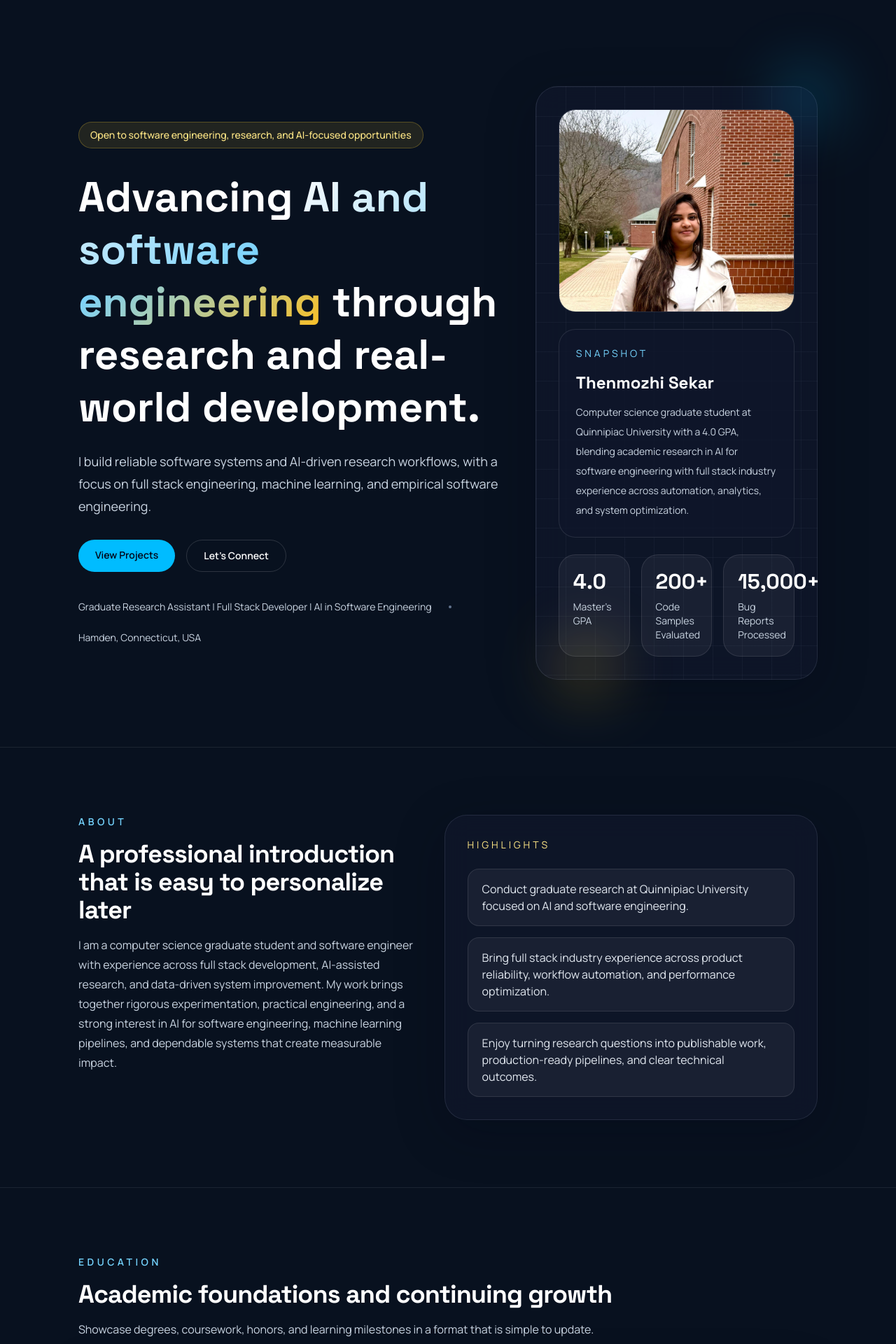
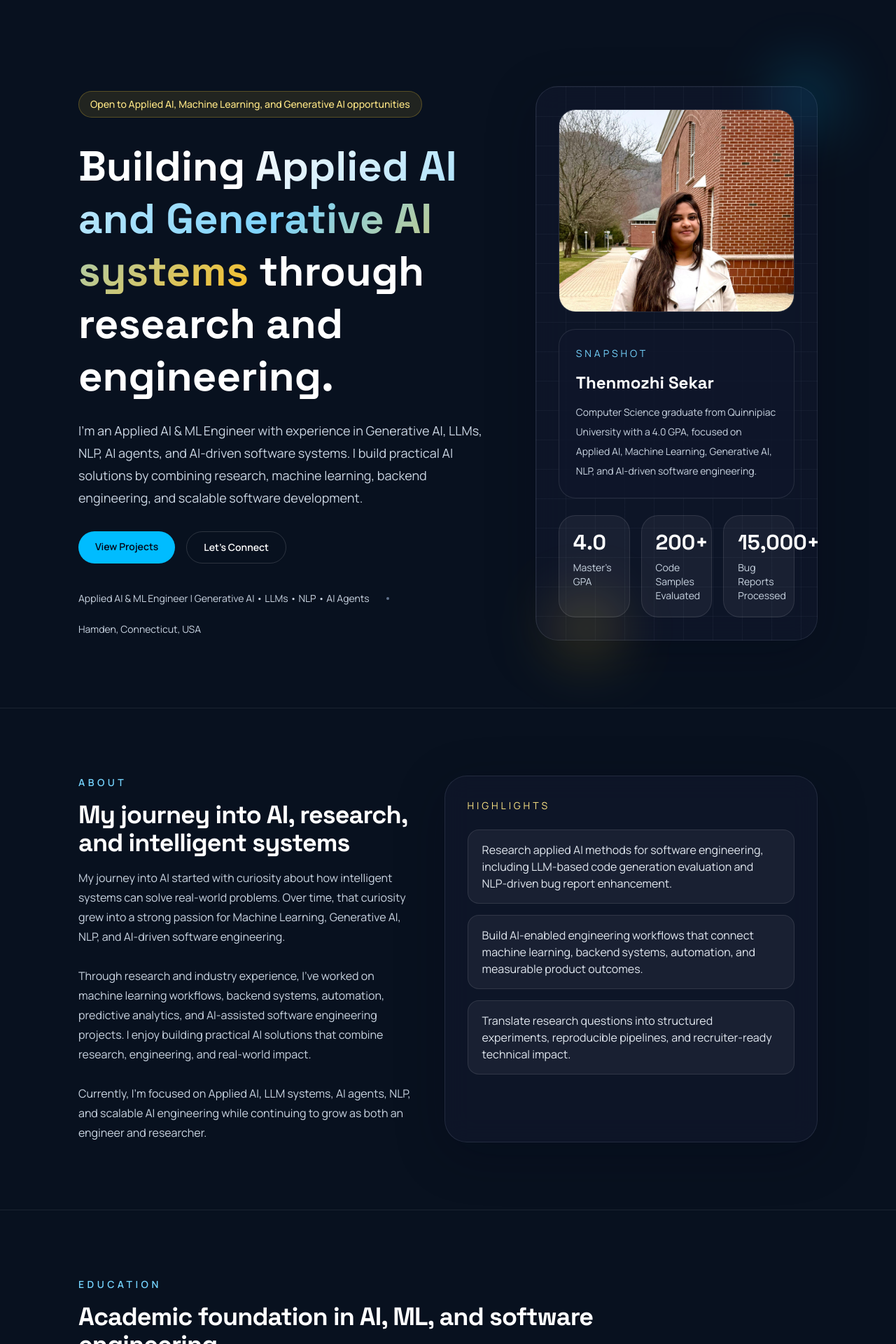
Before and after one commit to Thenmozhi2999/Thenmozhi_Sekar_Portfolio, a React (Vite) app: page / in a window 1280 px wide. Shown: the part 120-2040 px from the top of the page at 70% size. Built offline with nearby package versions, Linux system fonts and the light colour scheme.

Commit message:
Update portfolio AI ML branding

```diff
--- a/src/components/About.jsx
+++ b/src/components/About.jsx
@@ -8,7 +8,7 @@ export default function About() {
       <div className="grid gap-10 lg:grid-cols-[0.95fr_1.05fr]">
         <SectionHeading
           eyebrow="About"
-          title="A professional introduction that is easy to personalize later"
+          title="My journey into AI, research, and intelligent systems"
           description={about.intro}
         />
 
--- a/src/components/Contact.jsx
+++ b/src/components/Contact.jsx
@@ -24,7 +24,7 @@ export default function Contact() {
         <div>
           <SectionHeading
             eyebrow="Contact"
-            title="Let people know how to reach you"
+            title="Let's connect on AI, research, and engineering"
             description={contact.message}
           />
 
--- a/src/components/Education.jsx
+++ b/src/components/Education.jsx
@@ -7,8 +7,8 @@ export default function Education() {
     <SectionWrapper id="education">
       <SectionHeading
         eyebrow="Education"
-        title="Academic foundations and continuing growth"
-        description="Showcase degrees, coursework, honors, and learning milestones in a format that is simple to update."
+        title="Academic foundation in AI, ML, and software engineering"
+        description="Graduate and undergraduate study grounded in intelligent systems, applied machine learning, algorithms, and research-driven software development."
       />
 
       <div className="mt-10 grid gap-6">
--- a/src/components/Experience.jsx
+++ b/src/components/Experience.jsx
@@ -7,8 +7,8 @@ export default function Experience() {
     <SectionWrapper id="experience">
       <SectionHeading
         eyebrow="Experience"
-        title="Roles shaped by ownership, curiosity, and measurable impact"
-        description="Use this section to describe the teams, products, and outcomes that best represent your career story."
+        title="Applied AI research and engineering experience"
+        description="Work spanning AI/ML research, LLM experimentation, backend systems, automation, analytics, and production-focused software engineering."
       />
 
       <div className="mt-10 space-y-6">
--- a/src/components/Hero.jsx
+++ b/src/components/Hero.jsx
@@ -10,7 +10,7 @@ export default function Hero() {
           </div>
 
           <h1 className="mt-8 font-['Space_Grotesk'] text-5xl font-bold leading-tight text-white sm:text-6xl">
-            Advancing <span className="text-gradient">AI and software engineering</span> through research and real-world development.
+            Building <span className="text-gradient">Applied AI and Generative AI systems</span> through research and engineering.
           </h1>
 
           <p className="mt-6 max-w-2xl text-lg leading-8 text-slate-300">
--- a/src/components/Resume.jsx
+++ b/src/components/Resume.jsx
@@ -8,7 +8,7 @@ export default function Resume() {
       <div className="panel rounded-[2rem] p-8 sm:p-10">
         <SectionHeading
           eyebrow="Resume"
-          title="A quick path for recruiters and collaborators to request your resume"
+          title="Resume for Applied AI and ML opportunities"
           description={resume.description}
         />
 
--- a/src/components/SectionHeading.jsx
+++ b/src/components/SectionHeading.jsx
@@ -8,7 +8,7 @@ export default function SectionHeading({ eyebrow, title, description }) {
         {title}
       </h2>
       {description ? (
-        <p className="mt-4 text-base leading-7 text-slate-300">{description}</p>
+        <p className="mt-4 whitespace-pre-line text-base leading-7 text-slate-300">{description}</p>
       ) : null}
     </div>
   );
--- a/src/components/Skills.jsx
+++ b/src/components/Skills.jsx
@@ -7,8 +7,8 @@ export default function Skills() {
     <SectionWrapper id="skills">
       <SectionHeading
         eyebrow="Skills"
-        title="Technical strengths organized by category"
-        description="Grouping skills this way keeps the section readable while making future edits much easier."
+        title="AI, ML, and engineering toolkit"
+        description="A practical skill set for building AI-powered products, machine learning workflows, LLM applications, and reliable software systems."
       />
 
       <div className="mt-10 grid gap-6 lg:grid-cols-3">
--- a/src/data/portfolioData.js
+++ b/src/data/portfolioData.js
@@ -13,16 +13,16 @@ export const navLinks = [
 
 export const profile = {
   name: "Thenmozhi Sekar",
-  title: "Graduate Research Assistant | Full Stack Developer | AI in Software Engineering",
+  title: "Applied AI & ML Engineer | Generative AI • LLMs • NLP • AI Agents",
   tagline:
-    "I build reliable software systems and AI-driven research workflows, with a focus on full stack engineering, machine learning, and empirical software engineering.",
+    "I'm an Applied AI & ML Engineer with experience in Generative AI, LLMs, NLP, AI agents, and AI-driven software systems. I build practical AI solutions by combining research, machine learning, backend engineering, and scalable software development.",
   location: "Hamden, Connecticut, USA",
   email: "Thenmozhi.Sekar@quinnipiac.edu",
   personalEmail: "then99mozhisekar@gmail.com",
   phone: "475-317-4537",
-  availability: "Open to software engineering, research, and AI-focused opportunities",
+  availability: "Open to Applied AI, Machine Learning, and Generative AI opportunities",
   snapshot:
-    "Computer science graduate student at Quinnipiac University with a 4.0 GPA, blending academic research in AI for software engineering with full stack industry experience across automation, analytics, and system optimization.",
+    "Computer Science graduate from Quinnipiac University with a 4.0 GPA, focused on Applied AI, Machine Learning, Generative AI, NLP, and AI-driven software engineering.",
   image: "/thenmozhi-hero.jpeg",
   heroStats: [
     { value: "4.0", label: "Master's GPA" },
@@ -39,11 +39,11 @@ export const profile = {
 
 export const about = {
   intro:
-    "I am a computer science graduate student and software engineer with experience across full stack development, AI-assisted research, and data-driven system improvement. My work brings together rigorous experimentation, practical engineering, and a strong interest in AI for software engineering, machine learning pipelines, and dependable systems that create measurable impact.",
+    "My journey into AI started with curiosity about how intelligent systems can solve real-world problems. Over time, that curiosity grew into a strong passion for Machine Learning, Generative AI, NLP, and AI-driven software engineering.\n\nThrough research and industry experience, I've worked on machine learning workflows, backend systems, automation, predictive analytics, and AI-assisted software engineering projects. I enjoy building practical AI solutions that combine research, engineering, and real-world impact.\n\nCurrently, I'm focused on Applied AI, LLM systems, AI agents, NLP, and scalable AI engineering while continuing to grow as both an engineer and researcher.",
   highlights: [
-    "Conduct graduate research at Quinnipiac University focused on AI and software engineering.",
-    "Bring full stack industry experience across product reliability, workflow automation, and performance optimization.",
-    "Enjoy turning research questions into publishable work, production-ready pipelines, and clear technical outcomes.",
+    "Research applied AI methods for software engineering, including LLM-based code generation evaluation and NLP-driven bug report enhancement.",
+    "Build AI-enabled engineering workflows that connect machine learning, backend systems, automation, and measurable product outcomes.",
+    "Translate research questions into structured experiments, reproducible pipelines, and recruiter-ready technical impact.",
   ],
 };
 
@@ -53,52 +53,52 @@ export const education = [
     degree: "Master of Science in Computer Science",
     period: "Aug 2024 - May 2026",
     details:
-      "GPA: 4.0. Graduate studies focused on advanced computer science, AI, and software engineering research.",
+      "GPA: 4.0. Graduate work focused on Applied AI, machine learning, intelligent systems, NLP, and software engineering research.",
   },
   {
     institution: "Madras University, Kanchipuram, TN, India",
     degree: "Bachelor of Computer Applications",
     period: "Aug 2018 - May 2021",
     details:
-      "GPA: 3.7. Built strong foundations in programming, software development, and computational problem solving.",
+      "GPA: 3.7. Built a strong foundation in programming, algorithms, databases, and software engineering that supports current AI/ML system development.",
   },
 ];
 
 export const experiences = [
   {
     company: "Quinnipiac University, Hamden, CT, USA",
-    role: "Graduate Research Assistant (AI/Software Engineering)",
+    role: "Graduate Research Assistant – AI/ML & Software Engineering",
     period: "Aug 2024 - Present",
     summary:
-      "Support AI and software engineering research through literature review, proposal development, experimental design, and implementation of data engineering and machine learning workflows.",
+      "Conduct applied AI and software engineering research across LLM evaluation, NLP workflows, machine learning experimentation, and AI-assisted developer tooling.",
     achievements: [
-      "Conduct weekly literature reviews in AI and software engineering to identify research gaps and emerging methodologies.",
-      "Collaborate with two faculty advisors to refine ideas, draft proposals, and shape research concepts into publishable topics.",
-      "Design and implement data engineering and machine learning pipelines in Python and Java, including LLM-based experimentation and analysis.",
+      "Review emerging AI/ML, LLM, and software engineering research to identify gaps, evaluation methods, and publishable research directions.",
+      "Collaborate with faculty advisors to shape research proposals, experimental design, and empirical studies around AI-driven software engineering.",
+      "Build Python and Java pipelines for data processing, NLP analysis, LLM-based experimentation, and machine learning evaluation.",
     ],
   },
   {
     company: "Goaira Technologies Pvt Limited, Chennai, India",
-    role: "Full Stack Developer",
+    role: "AI-Driven Full-Stack Software Engineer",
     period: "Jun 2022 - Apr 2024",
     summary:
-      "Worked on reliability, automation, and operational efficiency initiatives by analyzing production issues and collaborating with cross-functional teams on scalable solutions.",
+      "Developed full-stack systems and automation workflows that improved reliability, operational visibility, and data-informed decision making.",
     achievements: [
-      "Analyzed system performance and user issue data to improve reliability across 200+ devices.",
-      "Automated monitoring and maintenance workflows, reducing manual effort by 30% and improving team efficiency.",
-      "Collected and documented technical issue data to support data-driven decisions and predictive maintenance initiatives.",
+      "Analyzed production performance, device telemetry, and issue patterns to improve reliability across 200+ connected devices.",
+      "Automated monitoring and maintenance workflows, reducing manual effort by 30% while improving response speed and team efficiency.",
+      "Structured technical issue data to support predictive maintenance, operational analytics, and AI-ready reporting workflows.",
     ],
   },
   {
     company: "Ijona Technologies Pvt. Ltd, Bangalore, India",
-    role: "Full Stack Java Developer",
+    role: "Full-Stack Java Software Engineer",
     period: "Nov 2021 - May 2022",
     summary:
-      "Contributed to system performance improvement through algorithmic development, user behavior analysis, and continuous optimization.",
+      "Built and optimized Java-based software systems with a focus on backend reliability, algorithmic thinking, and data-informed product improvement.",
     achievements: [
-      "Developed and tested algorithmic models using experimental analysis to improve performance and outcomes.",
-      "Analyzed user behavior data to optimize system design and enhance overall performance.",
-      "Improved system reliability and efficiency through testing, performance analysis, and iterative refinement.",
+      "Developed and tested algorithmic components using experimental analysis to improve performance and system outcomes.",
+      "Analyzed user behavior and application data to refine system design, usability, and backend performance.",
+      "Improved reliability through testing, debugging, performance analysis, and iterative engineering improvements.",
     ],
   },
 ];
@@ -209,23 +209,23 @@ export const publications = [
 export const skillGroups = [
   {
     category: "Languages",
-    items: ["Java", "Python", "C/C++", "SQL (Postgres)", "JavaScript", "HTML/CSS", "R"],
+    items: ["Python", "Java", "SQL", "JavaScript", "C/C++", "R"],
   },
   {
-    category: "AI / SE / ML",
-    items: ["Scikit-learn", "XGBoost", "Pandas", "NumPy", "PyTorch", "NLP"],
+    category: "AI / Machine Learning",
+    items: ["Machine Learning", "NLP", "Scikit-learn", "XGBoost", "PyTorch", "Pandas", "NumPy", "Feature Selection"],
   },
   {
-    category: "Developer Tools",
-    items: ["Git", "Jira", "Visual Studio", "Docker", "MLflow", "OpenCV", "AWS", "Kubernetes", "Airflow"],
+    category: "Generative AI",
+    items: ["LLMs", "Transformers", "AI Agents", "RAG", "Hugging Face", "Prompt Engineering", "LLM Evaluation"],
   },
   {
-    category: "Methodologies",
-    items: ["Agile", "SDLC", "CI/CD", "TDD"],
+    category: "Cloud & Tools",
+    items: ["AWS", "Docker", "Kubernetes", "Airflow", "MLflow", "Git", "GitHub", "Jira"],
   },
   {
-    category: "Concepts",
-    items: ["Data Structures & Algorithms", "OOP", "APIs", "System Design"],
+    category: "Software Engineering",
+    items: ["Backend Engineering", "APIs", "System Design", "Data Structures & Algorithms", "OOP", "CI/CD", "Agile", "SDLC"],
   },
 ];
 
@@ -241,14 +241,14 @@ export const certifications = [
 
 export const resume = {
   description:
-    "Graduate student in computer science with a 4.0 GPA, research experience in AI for software engineering, and industry experience across full stack development, automation, and performance optimization.",
+    "Applied AI and ML engineer with a 4.0 GPA, research experience in LLMs and AI for software engineering, and industry experience across full-stack systems, automation, and scalable engineering workflows.",
   ctaLabel: "Download Resume",
   ctaHref: "/Thenmozhi_Resume_2026.pdf",
 };
 
 export const contact = {
   message:
-    "I am open to conversations about software engineering roles, AI and software engineering research, collaborations, and technical opportunities.",
+    "I'm currently seeking opportunities in Applied AI, Machine Learning, and Generative AI roles. Feel free to reach out for collaborations, research discussions, or professional opportunities.",
   professionalEmail: "Thenmozhi.Sekar@quinnipiac.edu",
   personalEmail: "then99mozhisekar@gmail.com",
   phone: "475-317-4537",
```
